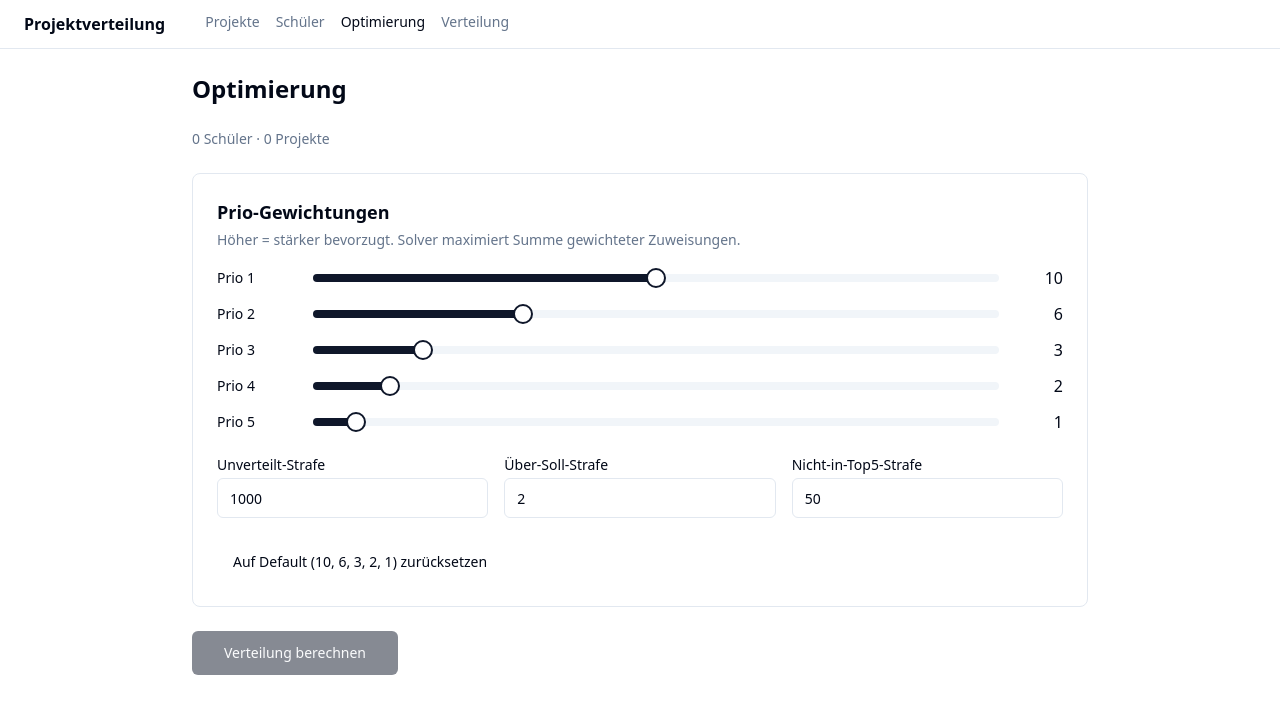
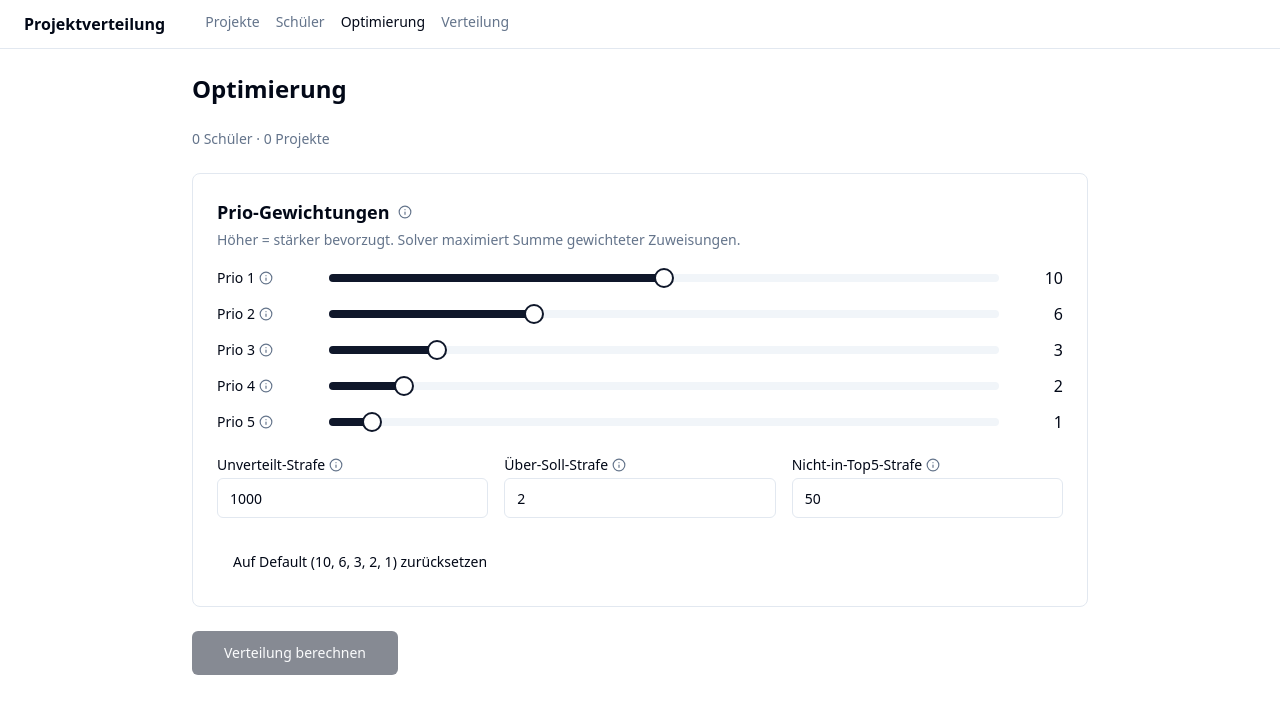
Before and after one commit to smart-byte/wunschplatz, a React (Vite) app: page /optimize in a window 1280 px wide. Shown: the top 714 px of the page. Built offline with nearby package versions, Linux system fonts and the light colour scheme.

Commit message:
feat(optimize): add info tooltips explaining solver config settings

```diff
--- a/package.json
+++ b/package.json
@@ -48,6 +48,7 @@
     "@radix-ui/react-slot": "^1.2.4",
     "@radix-ui/react-tabs": "^1.1.13",
     "@radix-ui/react-toast": "^1.2.15",
+    "@radix-ui/react-tooltip": "^1.2.8",
     "class-variance-authority": "^0.7.1",
     "clsx": "^2.1.1",
     "idb-keyval": "^6.2.2",
--- a/src/components/optimize/SolverConfigForm.tsx
+++ b/src/components/optimize/SolverConfigForm.tsx
@@ -4,6 +4,42 @@ import { Slider } from '@/components/ui/slider';
 import { useSolverConfigStore } from '@/store/useSolverConfigStore';
 import { defaultSolverConfig } from '@/types';
 import { Button } from '@/components/ui/button';
+import {
+  Tooltip,
+  TooltipContent,
+  TooltipProvider,
+  TooltipTrigger,
+} from '@/components/ui/tooltip';
+import { Info } from 'lucide-react';
+
+type InfoBadgeProps = { children: React.ReactNode };
+
+function InfoBadge({ children }: InfoBadgeProps) {
+  return (
+    <Tooltip>
+      <TooltipTrigger asChild>
+        <button
+          type="button"
+          className="inline-flex text-muted-foreground hover:text-foreground"
+          aria-label="Info"
+        >
+          <Info className="size-3.5" />
+        </button>
+      </TooltipTrigger>
+      <TooltipContent className="max-w-xs text-xs leading-relaxed">
+        {children}
+      </TooltipContent>
+    </Tooltip>
+  );
+}
+
+const priorityInfo = [
+  'Punkte, die ein Schüler beiträgt, wenn er sein 1. Wunschprojekt bekommt. Höher = der Solver bevorzugt diese Zuweisung stärker.',
+  'Punkte für 2. Wunsch. Sollte kleiner als Prio 1 sein, sonst sind Prio 1 und 2 gleichwertig.',
+  'Punkte für 3. Wunsch.',
+  'Punkte für 4. Wunsch.',
+  'Punkte für 5. Wunsch. Sollte ≥ 0 bleiben, sonst wird Prio 5 schlechter als gar keine Zuweisung.',
+];
 
 export function SolverConfigForm() {
   const config = useSolverConfigStore((s) => s.config);
@@ -17,16 +53,27 @@ export function SolverConfigForm() {
   }
 
   return (
+    <TooltipProvider delayDuration={150}>
       <div className="space-y-6 border rounded-lg p-6 bg-card">
         <div>
-        <h2 className="text-lg font-semibold mb-1">Prio-Gewichtungen</h2>
+          <div className="flex items-center gap-2 mb-1">
+            <h2 className="text-lg font-semibold">Prio-Gewichtungen</h2>
+            <InfoBadge>
+              Punkte pro Prio-Rang. Der Solver maximiert die Summe der vergebenen
+              Punkte über alle Schüler. Höher = Solver versucht stärker, Schüler in dieses
+              Wunschprojekt zu bekommen. Standard: 10 / 6 / 3 / 2 / 1.
+            </InfoBadge>
+          </div>
           <p className="text-sm text-muted-foreground mb-4">
             Höher = stärker bevorzugt. Solver maximiert Summe gewichteter Zuweisungen.
           </p>
           <div className="space-y-3">
             {config.priorityWeights.map((w, i) => (
               <div key={i} className="flex items-center gap-4">
-              <Label className="w-20">Prio {i + 1}</Label>
+                <div className="flex items-center gap-1 w-24">
+                  <Label>Prio {i + 1}</Label>
+                  <InfoBadge>{priorityInfo[i]}</InfoBadge>
+                </div>
                 <Slider
                   value={[w]}
                   min={0}
@@ -43,7 +90,16 @@ export function SolverConfigForm() {
 
         <div className="grid grid-cols-3 gap-4">
           <div className="grid gap-1.5">
+            <div className="flex items-center gap-1">
               <Label htmlFor="unmatched">Unverteilt-Strafe</Label>
+              <InfoBadge>
+                Straf-Punkte, wenn ein Schüler <strong>überhaupt nicht</strong> verteilt
+                wird (kein Projekt zugewiesen). Sehr hoher Wert (Standard 1000) sorgt
+                dafür, dass der Solver alle Schüler unterbringt, solange noch ein
+                jahrgangskompatibles Projekt freie Plätze hat. Reduzieren nur, wenn du
+                Schüler bewusst unverteilt lassen willst.
+              </InfoBadge>
+            </div>
             <Input
               id="unmatched"
               type="number"
@@ -52,7 +108,16 @@ export function SolverConfigForm() {
             />
           </div>
           <div className="grid gap-1.5">
+            <div className="flex items-center gap-1">
               <Label htmlFor="overTarget">Über-Soll-Strafe</Label>
+              <InfoBadge>
+                Straf-Punkte für jeden Schüler, der ein Projekt <strong>über
+                seine Soll-Kapazität</strong> hinaus füllt (bis zur Max-Kapazität).
+                Niedrige Werte (Standard 2) bedeuten "weiches Soll" — Projekte werden
+                gleichmäßig auf Soll-Niveau gefüllt, bevor irgendwo überfüllt wird.
+                Höher = Solver bleibt strikter beim Soll.
+              </InfoBadge>
+            </div>
             <Input
               id="overTarget"
               type="number"
@@ -61,7 +126,16 @@ export function SolverConfigForm() {
             />
           </div>
           <div className="grid gap-1.5">
+            <div className="flex items-center gap-1">
               <Label htmlFor="notInTop5">Nicht-in-Top5-Strafe</Label>
+              <InfoBadge>
+                Straf-Punkte, wenn ein Schüler in ein Projekt kommt, das <strong>nicht
+                in seinen Top 5 Wünschen</strong> stand (passiert nur, wenn alle 5 Wünsche
+                voll sind). Standard 50: viel besser als unverteilt (1000), aber deutlich
+                schlechter als jeder Top-5-Platz. Höher = Solver lässt eher Plätze leer
+                als Schüler in fremdes Projekt zu stecken.
+              </InfoBadge>
+            </div>
             <Input
               id="notInTop5"
               type="number"
@@ -73,5 +147,6 @@ export function SolverConfigForm() {
 
         <Button variant="ghost" onClick={reset}>Auf Default ({defaultSolverConfig.priorityWeights.join(', ')}) zurücksetzen</Button>
       </div>
+    </TooltipProvider>
   );
 }
--- /dev/null
+++ b/src/components/ui/tooltip.tsx
@@ -0,0 +1,28 @@
+import * as React from "react"
+import * as TooltipPrimitive from "@radix-ui/react-tooltip"
+
+import { cn } from "@/lib/utils"
+
+const TooltipProvider = TooltipPrimitive.Provider
+
+const Tooltip = TooltipPrimitive.Root
+
+const TooltipTrigger = TooltipPrimitive.Trigger
+
+const TooltipContent = React.forwardRef<
+  React.ElementRef<typeof TooltipPrimitive.Content>,
+  React.ComponentPropsWithoutRef<typeof TooltipPrimitive.Content>
+>(({ className, sideOffset = 4, ...props }, ref) => (
+  <TooltipPrimitive.Content
+    ref={ref}
+    sideOffset={sideOffset}
+    className={cn(
+      "z-50 overflow-hidden rounded-md border bg-popover px-3 py-1.5 text-sm text-popover-foreground shadow-md animate-in fade-in-0 zoom-in-95 data-[state=closed]:animate-out data-[state=closed]:fade-out-0 data-[state=closed]:zoom-out-95 data-[side=bottom]:slide-in-from-top-2 data-[side=left]:slide-in-from-right-2 data-[side=right]:slide-in-from-left-2 data-[side=top]:slide-in-from-bottom-2 origin-[--radix-tooltip-content-transform-origin]",
+      className
+    )}
+    {...props}
+  />
+))
+TooltipContent.displayName = TooltipPrimitive.Content.displayName
+
+export { Tooltip, TooltipTrigger, TooltipContent, TooltipProvider }
```
Also changed, not shown: 1 other file (tests, documents, lock files or other folders). Lines whose indentation alone changed are shown as unchanged.
